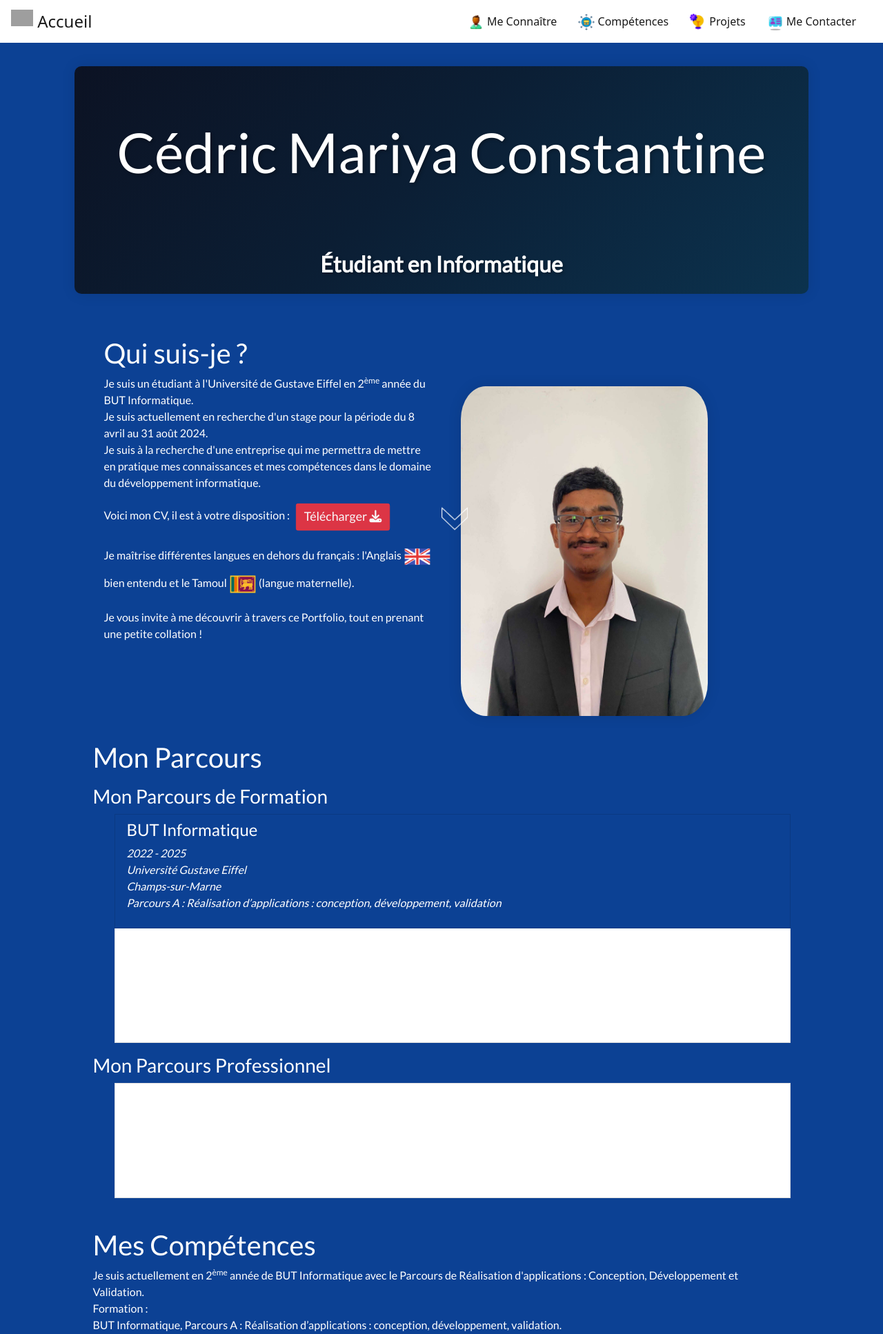
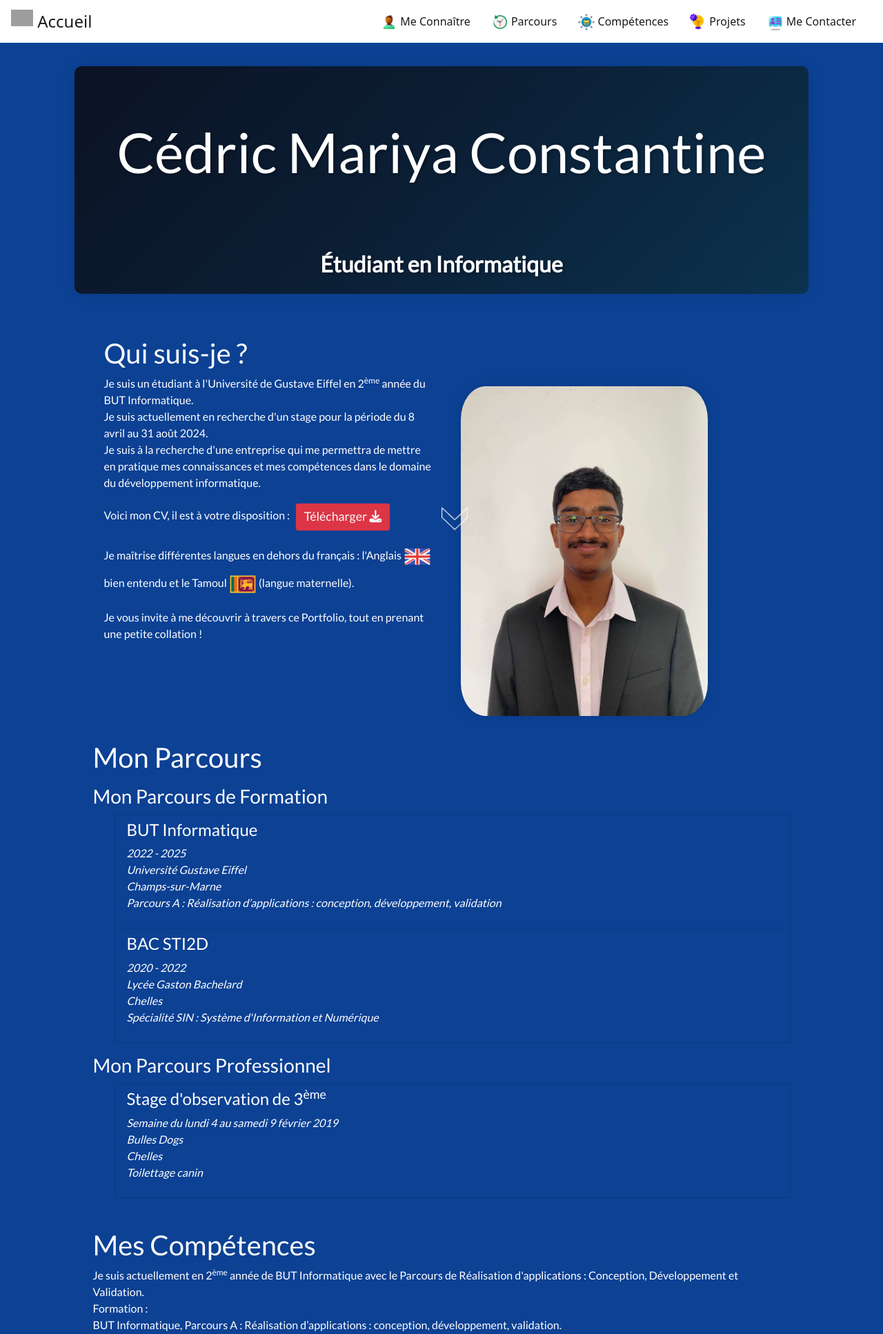
Before and after one commit to cedric-mc/cedric-mc.github.io, a PHP site: page / in a window 1280 px wide. Shown: the top 1934 px of the page at 69% size. Run offline with PHP 8.4, Linux system fonts and the light colour scheme; some libraries are stand-ins or nearby versions; grey boxes are pictures that could not be loaded.

Commit message:
Ajout de la section "Parcours" dans la barre de navigation et mise en évidence des éléments du parcours

```diff
--- a/index.php
+++ b/index.php
@@ -50,6 +50,11 @@
                         <li class="nav-item">
                             <a class="nav-link active" aria-current="page" href="#about-me">
                                 <img src="img/navbar/about-me.png" class="d-inline-block align-text-top nav-img" alt="icon me"> Me Connaître
+                            </a>
+                        </li>
+                        <li class="nav-item">
+                            <a class="nav-link active" href="#parcours">
+                                <img src="img/navbar/histoire.png" class="d-inline-block align-text-top" alt="icon parcours"> Parcours
                             </a>
                         </li>
                         <li class="nav-item">
@@ -138,7 +143,7 @@
                             <span class="italic-text">Parcours A : Réalisation d’applications : conception, développement, validation</span>
                         </p>
                     </li>
-                    <li class="list-group-item">
+                    <li class="list-group-item background">
                         <h4>BAC STI2D</h4>
                         <p>
                             <span class="italic-text">2020 - 2022</span>
@@ -153,7 +158,7 @@
                 </ul>
                 <h3>Mon Parcours Professionnel</h3>
                 <ul>
-                    <li class="list-group-item">
+                    <li class="list-group-item background">
                         <h4>Stage d'observation de 3<sup>ème</sup></h4>
                         <p>
                             <span class="italic-text">Semaine du lundi 4 au samedi 9 février 2019</span>
```
Also changed, not shown: img/navbar/histoire.png (added).
